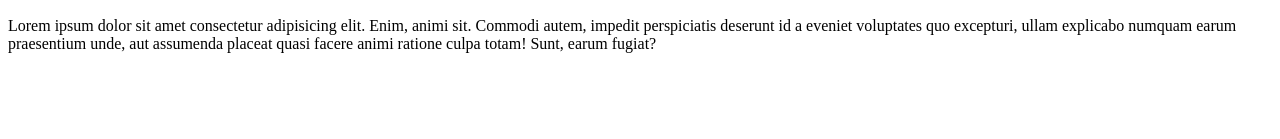
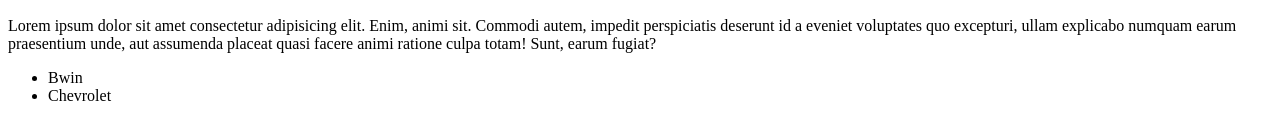
Before and after one commit to Xoten/Taller1AGitPassPort, a plain HTML site: page index.html in a window 1280 px wide. Shown: the part 131-270 px from the top of the page. Drawn offline with Linux system fonts and the light colour scheme.

Commit message:
sponsors added

```diff
--- a/index.html
+++ b/index.html
@@ -14,7 +14,19 @@
     <a>Talleres</a>
        <h2>Quiénes somos</h2>
 
-        <p>Lorem ipsum dolor sit amet consectetur adipisicing elit. Enim, animi sit. Commodi autem, impedit perspiciatis deserunt id a eveniet voluptates quo excepturi, ullam explicabo numquam earum praesentium unde, aut assumenda placeat quasi facere animi ratione culpa totam! Sunt, earum fugiat?</p>
+       <p>Lorem ipsum dolor sit amet consectetur adipisicing elit. Enim, animi sit. Commodi autem, impedit perspiciatis deserunt id a eveniet voluptates quo excepturi, ullam explicabo numquam earum praesentium unde, aut assumenda placeat quasi facere animi ratione culpa totam! Sunt, earum fugiat?</p>
+       <!--Contenedor-->
+       <div>
+
+           <ul>
+
+                <li>Bwin</li>
+                <li>Chevrolet</li>
+
+
+           </ul>
+
+       </div>
    </body>
 
 
```
